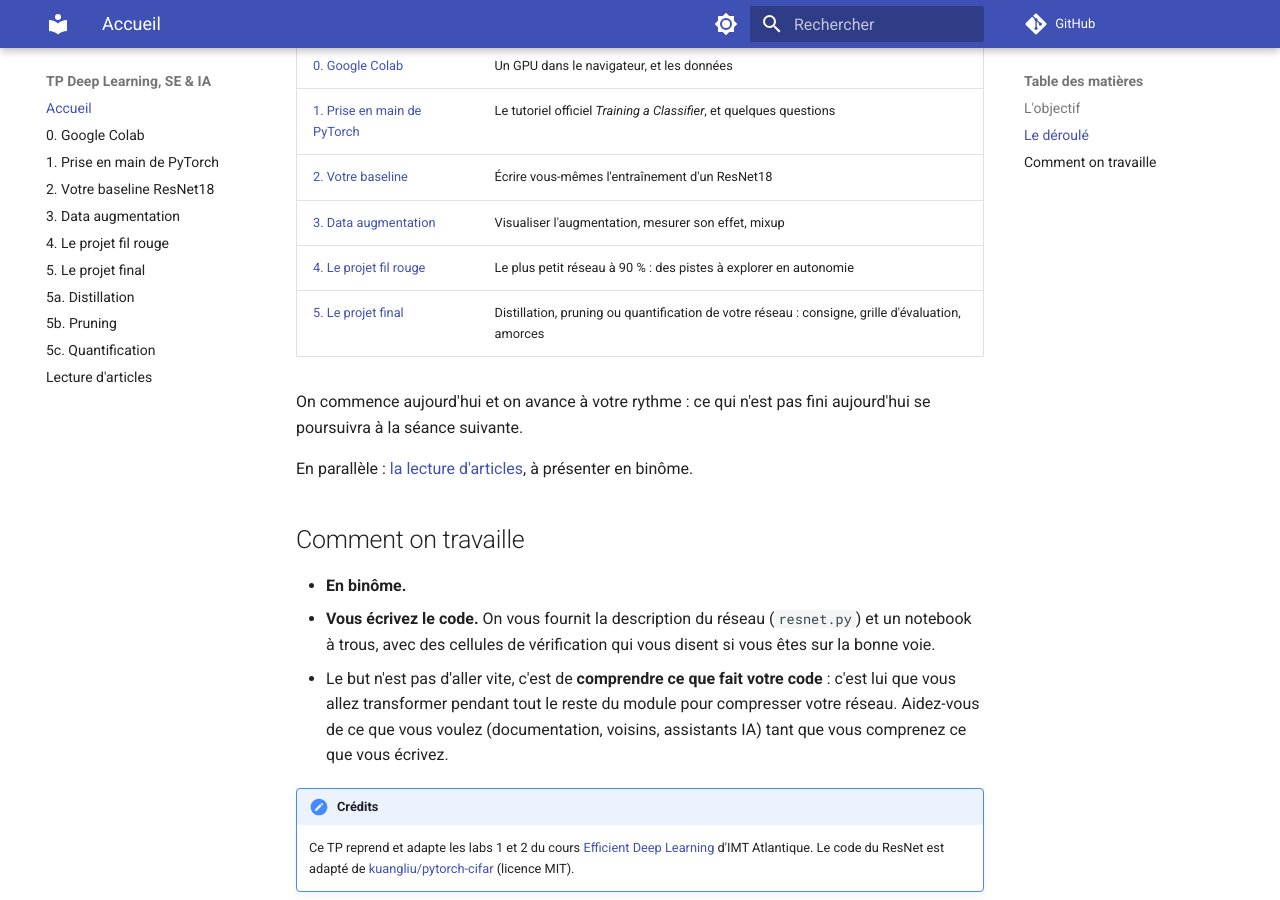
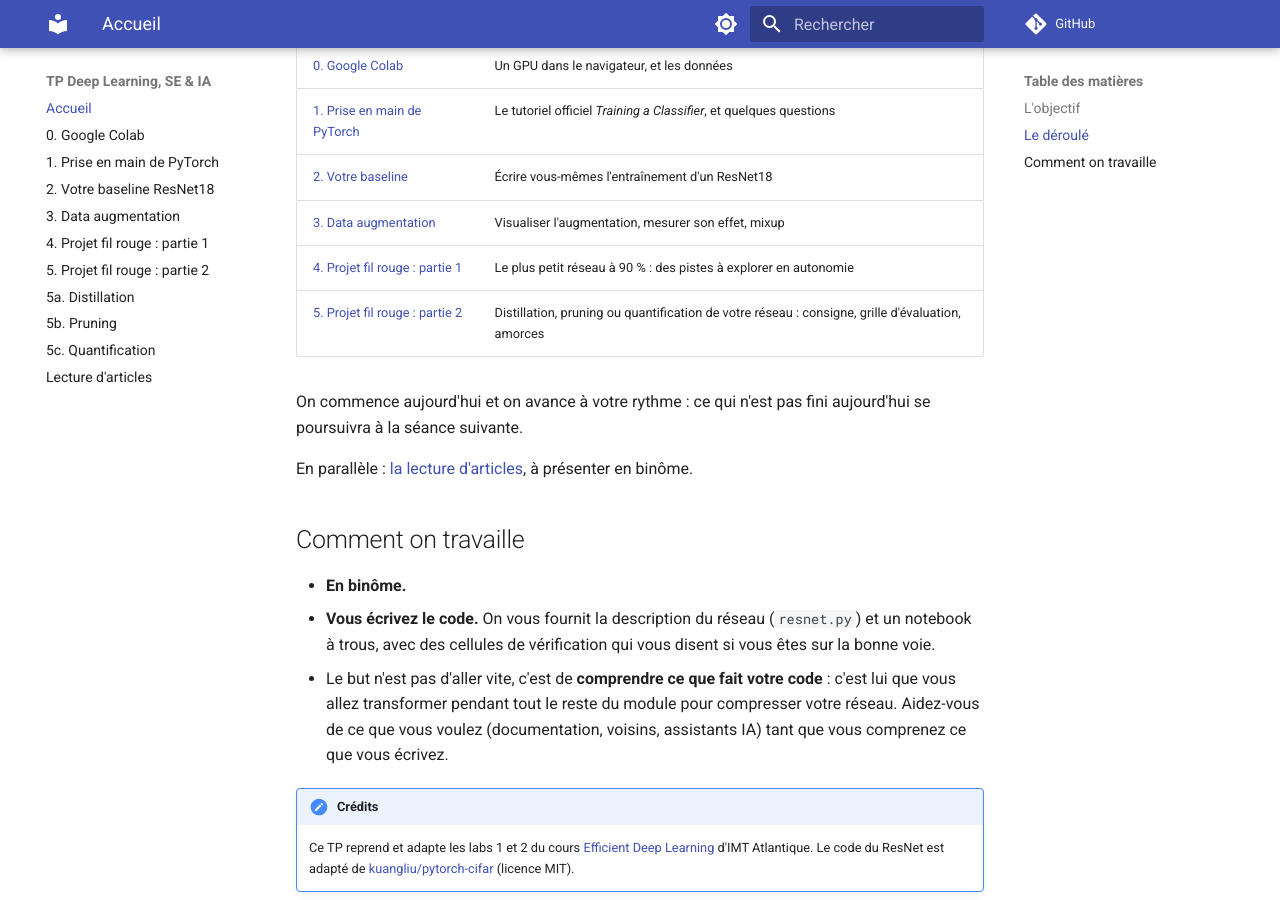
Before and after one commit to bonben/ensta-tp-deep-learning, an MkDocs documentation site: the page built from docs/index.md, in a window 1280 px wide and 900 px high, scrolled down 534 px. Built offline with MkDocs 1.6.1 and Material for MkDocs 9.7.7, drawn with Linux system fonts in a browser that asks for light colours; comment, search, counter and statistics services are not loaded.

Commit message:
Projet final renommé « Projet fil rouge : partie 2 »
Claude-Session: https://claude.ai/code/session_01E2tnaWGnKcnhRyyZz6dByx

```diff
--- a/docs/index.md
+++ b/docs/index.md
@@ -20,8 +20,8 @@ moins de précision possible**. Gardez-le précieusement.
 | [1. Prise en main de PyTorch](01_pytorch.md) | Le tutoriel officiel *Training a Classifier*, et quelques questions |
 | [2. Votre baseline](02_baseline.md) | Écrire vous-mêmes l'entraînement d'un ResNet18 |
 | [3. Data augmentation](03_data_augmentation.md) | Visualiser l'augmentation, mesurer son effet, mixup |
-| [4. Le projet fil rouge](04_fil_rouge.md) | Le plus petit réseau à 90 % : des pistes à explorer en autonomie |
-| [5. Le projet final](05_projet_final.md) | Distillation, pruning ou quantification de votre réseau : consigne, grille d'évaluation, amorces |
+| [4. Projet fil rouge : partie 1](04_fil_rouge.md) | Le plus petit réseau à 90 % : des pistes à explorer en autonomie |
+| [5. Projet fil rouge : partie 2](05_projet_final.md) | Distillation, pruning ou quantification de votre réseau : consigne, grille d'évaluation, amorces |
 
 On commence aujourd'hui et on avance à votre rythme : ce qui n'est pas fini
 aujourd'hui se poursuivra à la séance suivante.
--- a/mkdocs.yml
+++ b/mkdocs.yml
@@ -11,8 +11,8 @@ nav:
   - "1. Prise en main de PyTorch": 01_pytorch.md
   - "2. Votre baseline ResNet18": 02_baseline.md
   - "3. Data augmentation": 03_data_augmentation.md
-  - "4. Le projet fil rouge": 04_fil_rouge.md
-  - "5. Le projet final": 05_projet_final.md
+  - "4. Projet fil rouge : partie 1": 04_fil_rouge.md
+  - "5. Projet fil rouge : partie 2": 05_projet_final.md
   - "5a. Distillation": 05a_distillation.md
   - "5b. Pruning": 05b_elagage.md
   - "5c. Quantification": 05c_quantification.md
```
Also changed, not shown: docs/04_fil_rouge.md (+1 -1 lines), docs/05_projet_final.md (+1 -1 lines), docs/code/amorce_distillation.ipynb, docs/code/amorce_elagage.ipynb, docs/code/amorce_quantification.ipynb.
